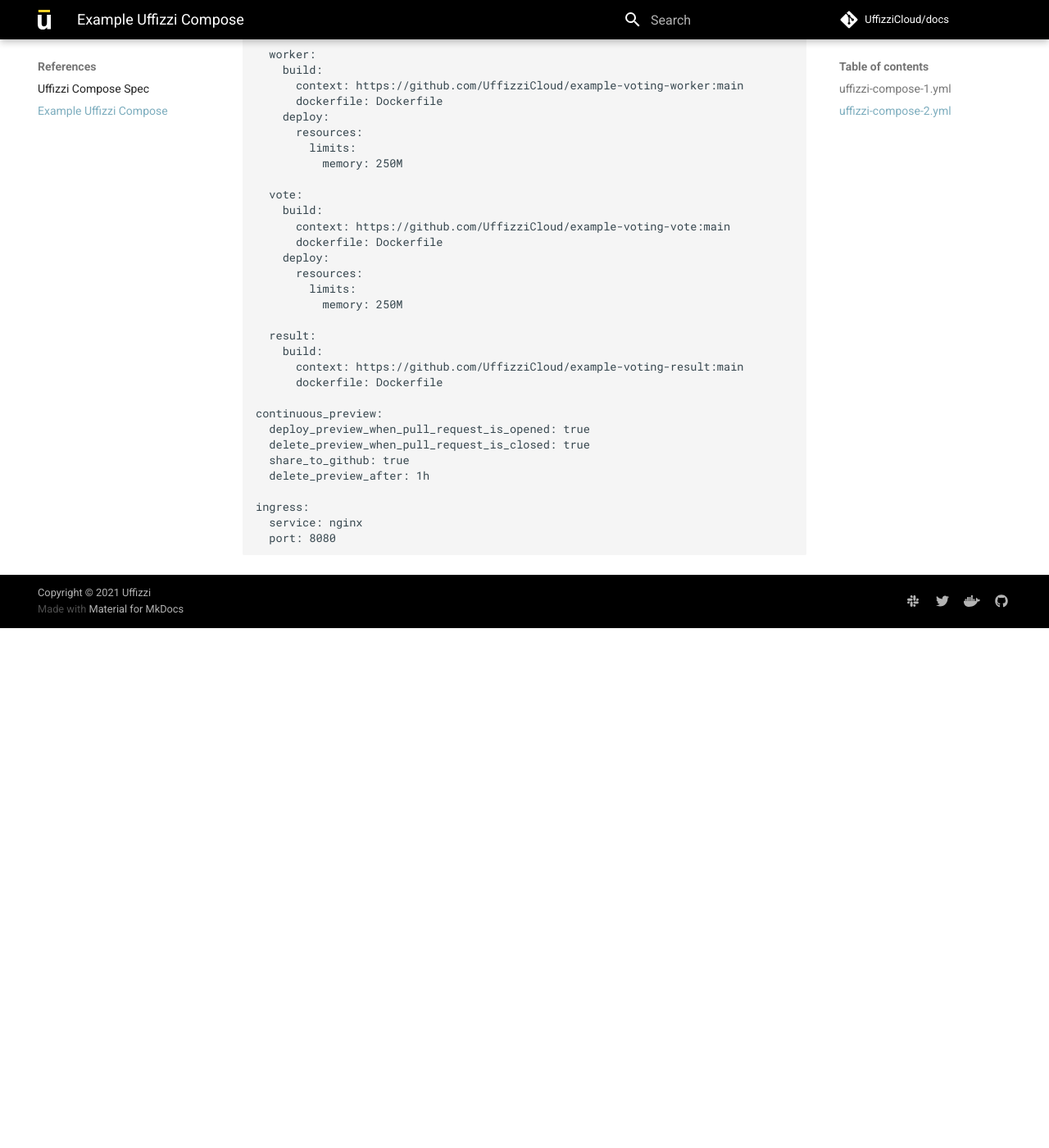
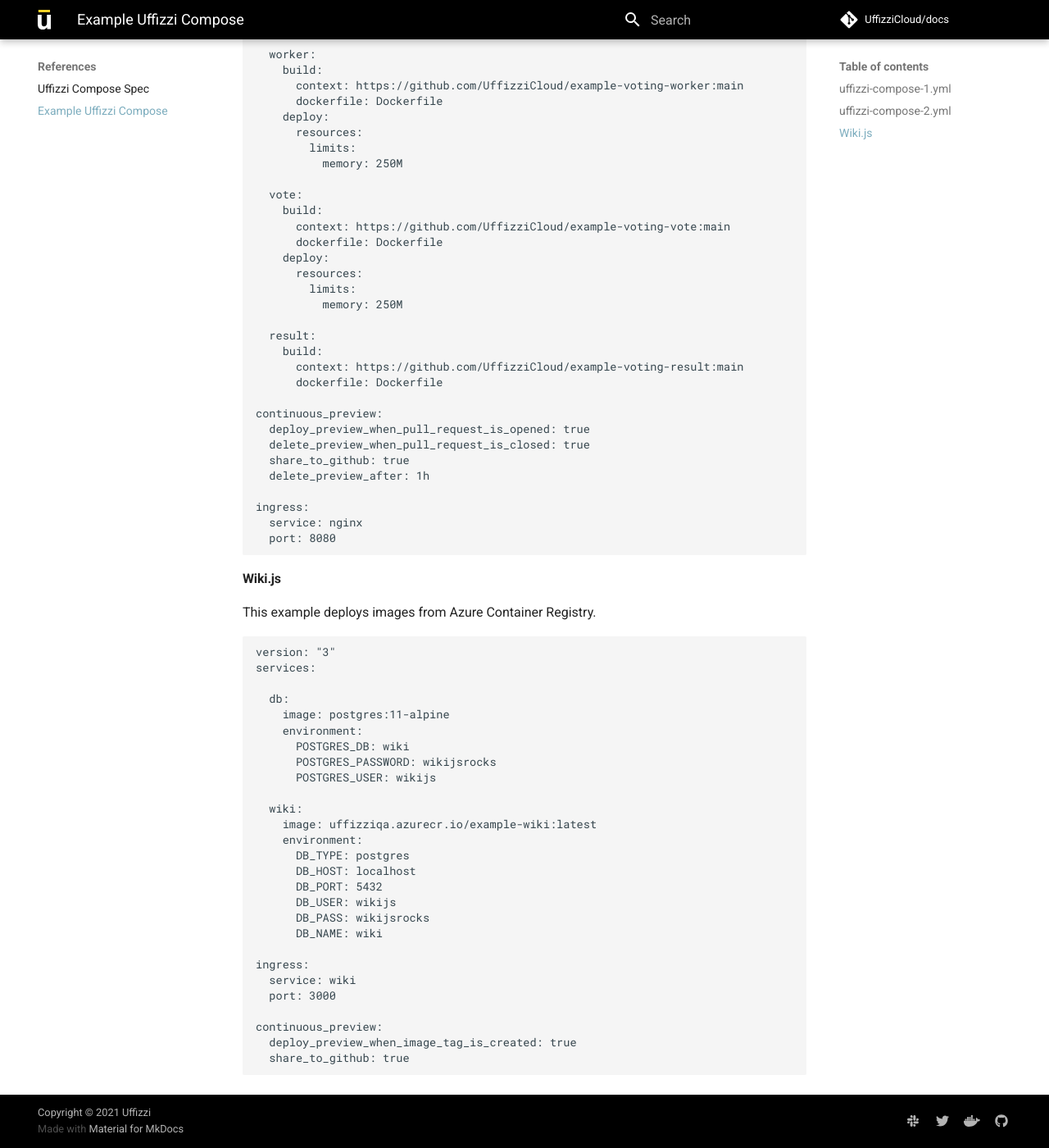
Before and after one commit to UffizziCloud/docs, an MkDocs documentation site: the page built from docs/references/example-compose.md, in a window 1280 px wide and 1400 px high, scrolled down 1443 px. Shown: the whole window at 82% size. Built offline with MkDocs 1.6.1 and Material for MkDocs 9.7.7, drawn with Linux system fonts in a browser that asks for light colours; comment, search, counter and statistics services are not loaded; before the commit the page ends 2209 px from its top, so only the background shows below that.

Commit message:
Add Wiki.js example compose file.
Also convert line endings to Unix.

````diff
--- a/docs/references/example-compose.md
+++ b/docs/references/example-compose.md
@@ -99,3 +99,36 @@
   service: nginx
   port: 8080
 ```
+
+#### Wiki.js
+This example deploys images from Azure Container Registry.
+
+```
+version: "3"
+services:
+
+  db:
+    image: postgres:11-alpine
+    environment:
+      POSTGRES_DB: wiki
+      POSTGRES_PASSWORD: wikijsrocks
+      POSTGRES_USER: wikijs
+
+  wiki:
+    image: uffizziqa.azurecr.io/example-wiki:latest
+    environment:
+      DB_TYPE: postgres
+      DB_HOST: localhost
+      DB_PORT: 5432
+      DB_USER: wikijs
+      DB_PASS: wikijsrocks
+      DB_NAME: wiki
+
+ingress:
+  service: wiki
+  port: 3000
+
+continuous_preview:
+  deploy_preview_when_image_tag_is_created: true
+  share_to_github: true
+```
````
